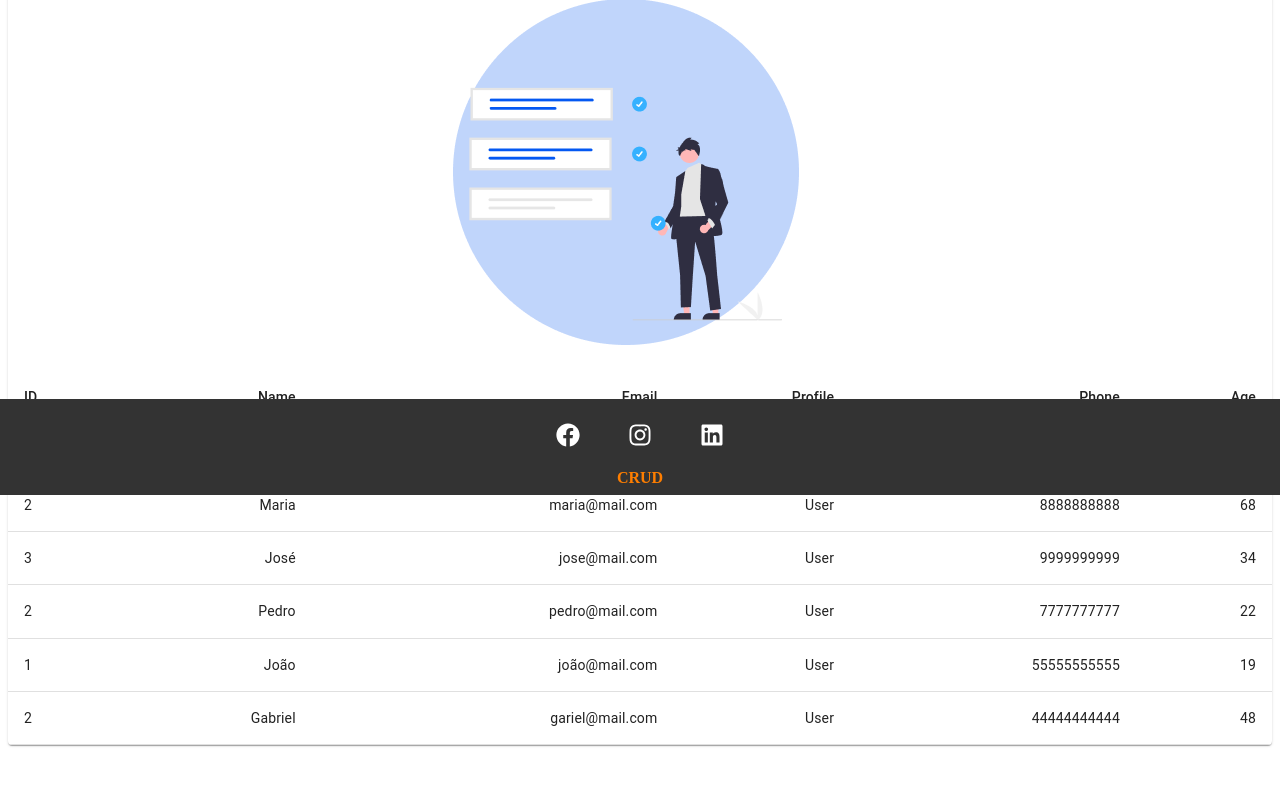
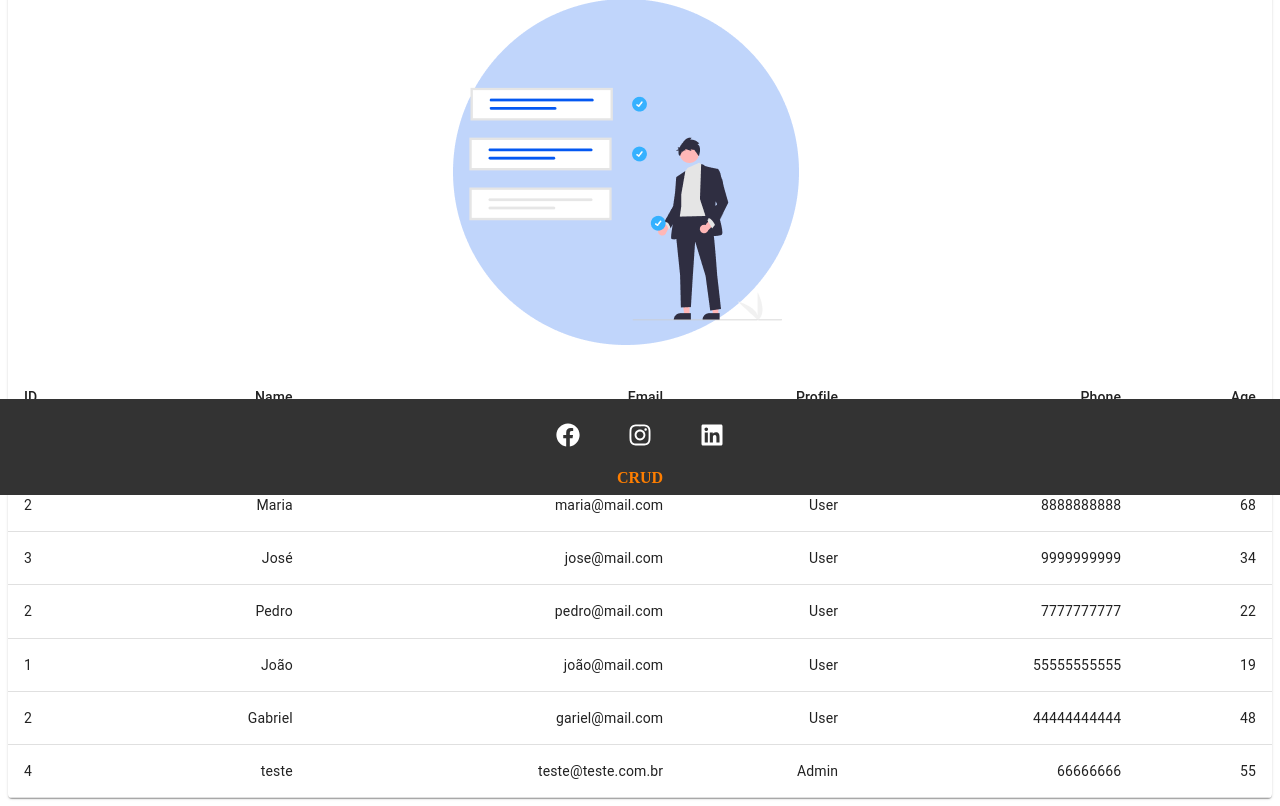
Before and after one commit to viniAmorim/crud-supera, a React (Create React App) app: page / in a window 1280 px wide. Shown: the part 305-1111 px from the top of the page. Before the commit the page ends 1058 px from the top, so only its background shows below. Built offline with nearby package versions, Linux system fonts and the light colour scheme; data requests are answered from the project's data file.

Commit message:
change request for axios and fix profile on add user form

```diff
--- a/db.json
+++ b/db.json
@@ -47,6 +47,14 @@
       "profile": "User",
       "phone": "44444444444",
       "age": 48
+    },
+    {
+      "name": "teste",
+      "email": "teste@teste.com.br",
+      "profile": "Admin",
+      "phone": "66666666",
+      "age": "55",
+      "id": 4
     }
   ]
 }
--- a/package.json
+++ b/package.json
@@ -18,6 +18,7 @@
     "@types/react": "^18.2.23",
     "@types/react-dom": "^18.2.8",
     "@types/styled-components": "^5.1.28",
+    "axios": "^1.5.1",
     "json-server": "^0.17.4",
     "react": "^18.2.0",
     "react-dom": "^18.2.0",
--- a/src/AddUser/AddUser.tsx
+++ b/src/AddUser/AddUser.tsx
@@ -5,25 +5,47 @@ import TextField from '@mui/material/TextField';
 import Button from '@mui/material/Button';
 import { FormControl, FormLabel, MenuItem, Select } from '@mui/material';
 import { useForm, SubmitHandler, Controller } from 'react-hook-form';
+import { useMutation, useQueryClient } from 'react-query';
+import axios from 'axios'; // Importe o Axios
 
 import { Wrapper, Title, FormWrapper } from './AddUser.styles';
 
 type FormValues = {
   name: string;
   email: string;
+  profile: string;
   age: number;
   phone: string;
 };
+
+async function createUser(data: FormValues) {
+  try {
+    const response = await axios.post('http://localhost:5000/users', data);
+    return response.data;
+  } catch (error) {
+    throw error;
+  }
+}
 
 export default function SimpleContainer() {
   const {
     control,
     handleSubmit,
     formState: { errors },
+    reset,
   } = useForm<FormValues>();
 
+  const queryClient = useQueryClient();
+
+  const mutation = useMutation(createUser, {
+    onSuccess: () => {
+      queryClient.invalidateQueries('users');
+      reset();
+    },
+  });
+
   const onSubmit: SubmitHandler<FormValues> = (data) => {
-    console.log(data);
+    mutation.mutate(data);
   };
 
   return (
@@ -54,16 +76,15 @@ export default function SimpleContainer() {
                 />
                 {errors.email && <span>This field is required</span>}
 
-                <FormLabel>Age</FormLabel>
+                <FormLabel>Profile</FormLabel>
                 <Controller
-                  name="age"
+                  name="profile"
                   control={control}
-                  defaultValue={10}
+                  defaultValue=""
                   render={({ field }) => (
-                    <Select {...field} label="Age">
-                      <MenuItem value={10}>Ten</MenuItem>
-                      <MenuItem value={20}>Twenty</MenuItem>
-                      <MenuItem value={30}>Thirty</MenuItem>
+                    <Select {...field} label="profile">
+                      <MenuItem value={'Admin'}>Admin</MenuItem>
+                      <MenuItem value={'User'}>User</MenuItem>
                     </Select>
                   )}
                 />
@@ -77,7 +98,22 @@ export default function SimpleContainer() {
                 />
                 {errors.phone && <span>This field is required</span>}
 
-                <Button type="submit">Submit</Button>
+                <FormLabel>Age</FormLabel>
+                <Controller
+                  name="age"
+                  control={control}
+                  defaultValue={0}
+                  render={({ field }) => <TextField {...field} />}
+                />
+                {errors.phone && <span>This field is required</span>}
+
+                <Button>
+                  Back
+                </Button>
+
+                <Button type="submit" disabled={mutation.isLoading}>
+                  {mutation.isLoading ? 'Sending...' : 'Save'}
+                </Button>
               </FormControl>
             </form>
           </FormWrapper>
--- a/src/UsersTable/UsersTable.tsx
+++ b/src/UsersTable/UsersTable.tsx
@@ -9,6 +9,7 @@ import Paper from '@material-ui/core/Paper';
 import { LinearProgress } from '@material-ui/core';
 import { useQuery } from 'react-query';
 import Welcome from '../Welcome/Welcome';
+import axios from 'axios';
 
 export type UserItemType = {
   id: number;
@@ -19,8 +20,14 @@ export type UserItemType = {
   age: number;
 }
 
-const getUsers = async (): Promise<UserItemType[]> =>
-  await(await fetch('http://localhost:5000/users')).json()
+const getUsers = async (): Promise<UserItemType[]> => {
+  try {
+    const response = await axios.get('http://localhost:5000/users');
+    return response.data;
+  } catch (error) {
+    throw error;
+  }
+}
 
 const UsersTable = () => {
   const { data, isLoading, error } = useQuery<UserItemType[]>(
```
Also changed, not shown: 1 other file (tests, documents, lock files or other folders).
